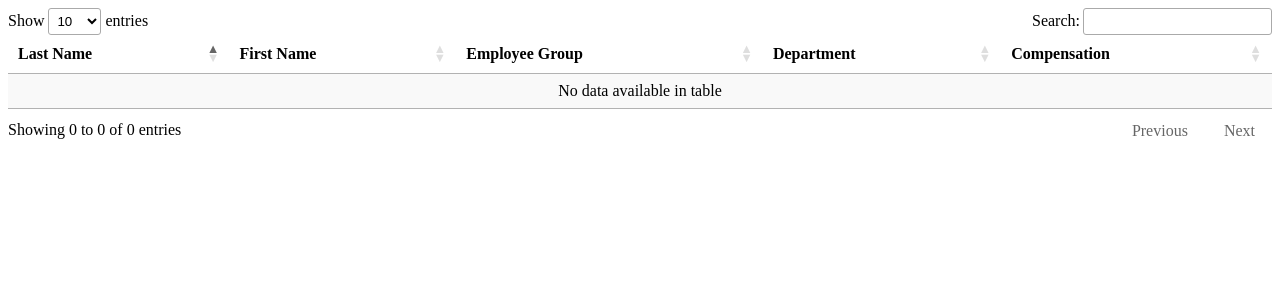
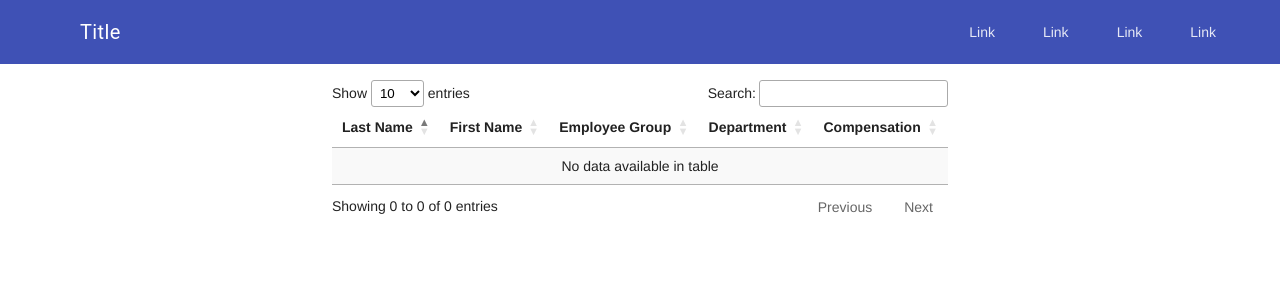
Before and after one commit to fatcat2/sturdy-pancake, a Flask app: template templates/index.html in a window 1280 px wide. Shown: the top 300 px of the page. Run offline with Flask 2, Linux system fonts and the light colour scheme; the template is opened without the code that fills it, so the values that code supplies are empty; some libraries are stand-ins or nearby versions.

Commit message:
christmas came early

```diff
--- /dev/null
+++ b/templates/index.css
@@ -0,0 +1,4 @@
+div{
+	margin: 0 auto;
+	width: 75%;
+}
--- a/templates/index.html
+++ b/templates/index.html
@@ -5,7 +5,8 @@
 	<!-- Compiled and minified JavaScript -->
 	<script type="text/javascript" src="http://code.jquery.com/jquery-latest.min.js"></script>
 	<link rel="stylesheet" type="text/css" href="https://cdn.datatables.net/v/dt/dt-1.10.16/datatables.min.css"/>
-
+	<link rel="stylesheet" type="text/css" href="https://cdnjs.cloudflare.com/ajax/libs/material-design-lite/1.1.0/material.min.css"/>
+	<link rel="stylesheet" type="text/css" href="https://cdn.datatables.net/1.10.16/css/dataTables.material.min.css"/>
 	<script type="text/javascript" src="https://cdn.datatables.net/v/dt/dt-1.10.16/datatables.min.js"></script>
 	<script>
 		$(document).ready(function(){
@@ -14,8 +15,38 @@
 	</script>
 </head>
 <body>
-	<div class="container">
-		<table id="moneyTable"i class="display">
+	<div class="mdl-layout mdl-js-layout mdl-layout--fixed-header">
+		<header class="mdl-layout__header">
+			<div class="mdl-layout__header-row">
+				<!-- Title -->
+				<span class="mdl-layout-title">Title</span>
+				<!-- Add spacer, to align navigation to the right -->
+				<div class="mdl-layout-spacer"></div>
+				<!-- Navigation. We hide it in small screens. -->
+				<nav class="mdl-navigation mdl-layout--large-screen-only">
+					<a class="mdl-navigation__link" href="">Link</a>
+					<a class="mdl-navigation__link" href="">Link</a>
+					<a class="mdl-navigation__link" href="">Link</a>
+					<a class="mdl-navigation__link" href="">Link</a>
+				</nav>
+			</div>
+		</header>
+		<div class="mdl-layout__drawer">
+			<span class="mdl-layout-title">Title</span>
+			<nav class="mdl-navigation">
+				<a class="mdl-navigation__link" href="">Link</a>
+				<a class="mdl-navigation__link" href="">Link</a>
+				<a class="mdl-navigation__link" href="">Link</a>
+				<a class="mdl-navigation__link" href="">Link</a>
+			</nav>
+		</div>
+		<main class="mdl-layout__content">
+			<div class="page-content"><!-- Your content goes here --></div>
+		</main>
+	</div>
+	<div class="mdl-grid">
+		<div class="mdl-cell mdl-cell--6-col mdl-cell--3-offset">
+			<table id="moneyTable" class="display">
 				<thead>
 					<tr>
 						<th>Last Name</th>
@@ -36,4 +67,5 @@
 				{% endfor %}
 			</table>
 		</div>
+	</div>
 </body>
```
Lines whose indentation alone changed are shown as unchanged.
